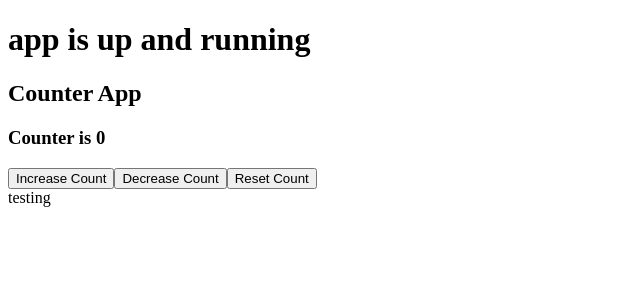
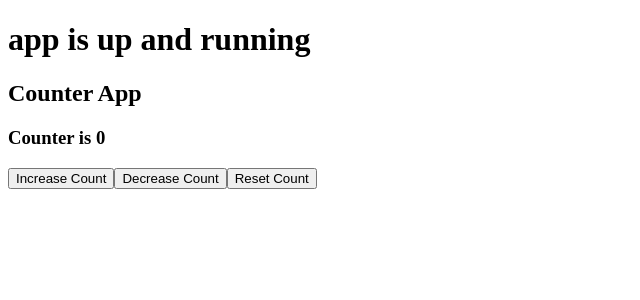
Before and after one commit to rebeccadias/Full-Stack-WebDev-Bootcamp, a React (Create React App) app in the folder techops/: page / in a window 1280 px wide. Shown: the top 300 px of the page, without its empty margins (0-640 px from the left). Built offline with nearby package versions, Linux system fonts and the light colour scheme.

Commit message:
testing 2.0

```diff
--- a/techops/src/UseState/UseState.js
+++ b/techops/src/UseState/UseState.js
@@ -16,7 +16,6 @@ const UseStateComp = () => {
         Decrease Count
       </button>
       <button onClick={() => SetCount(0)}> Reset Count </button>
-      <div>testing</div>
     </div>
   );
 };
```
